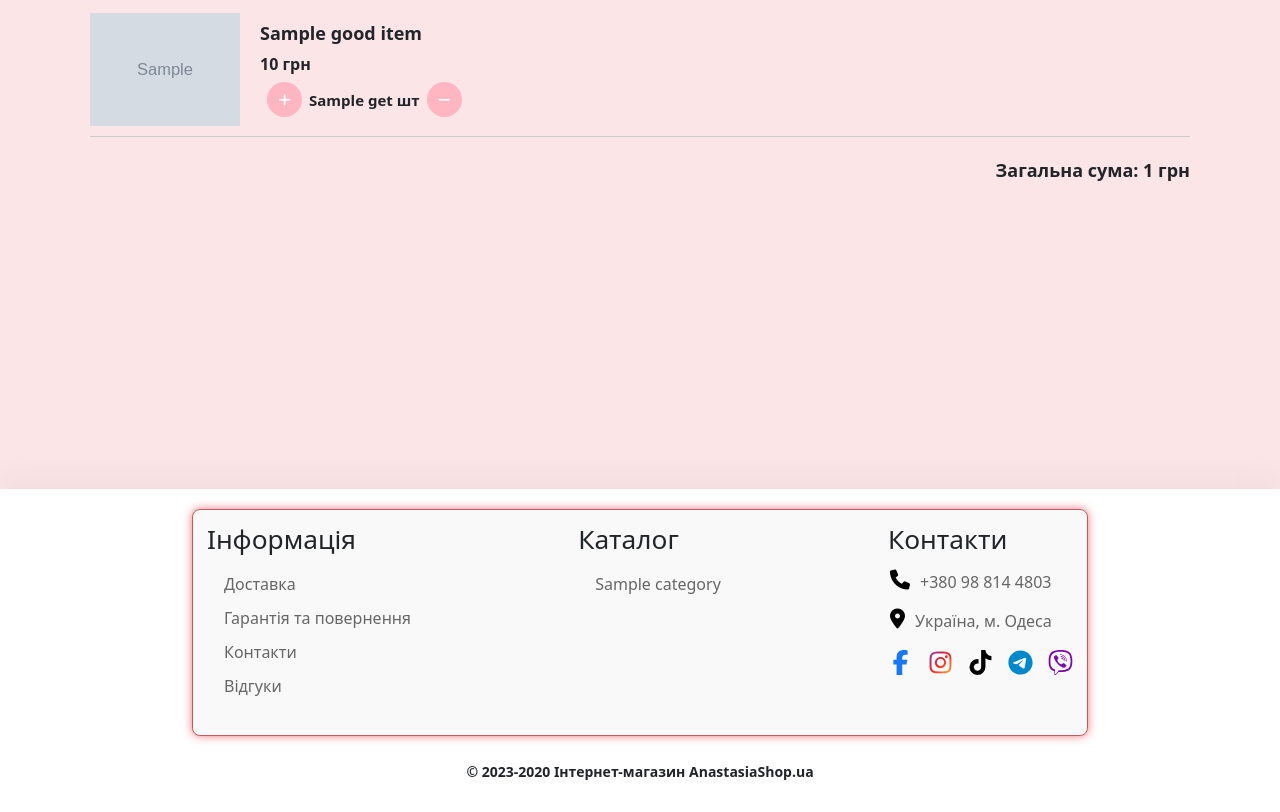
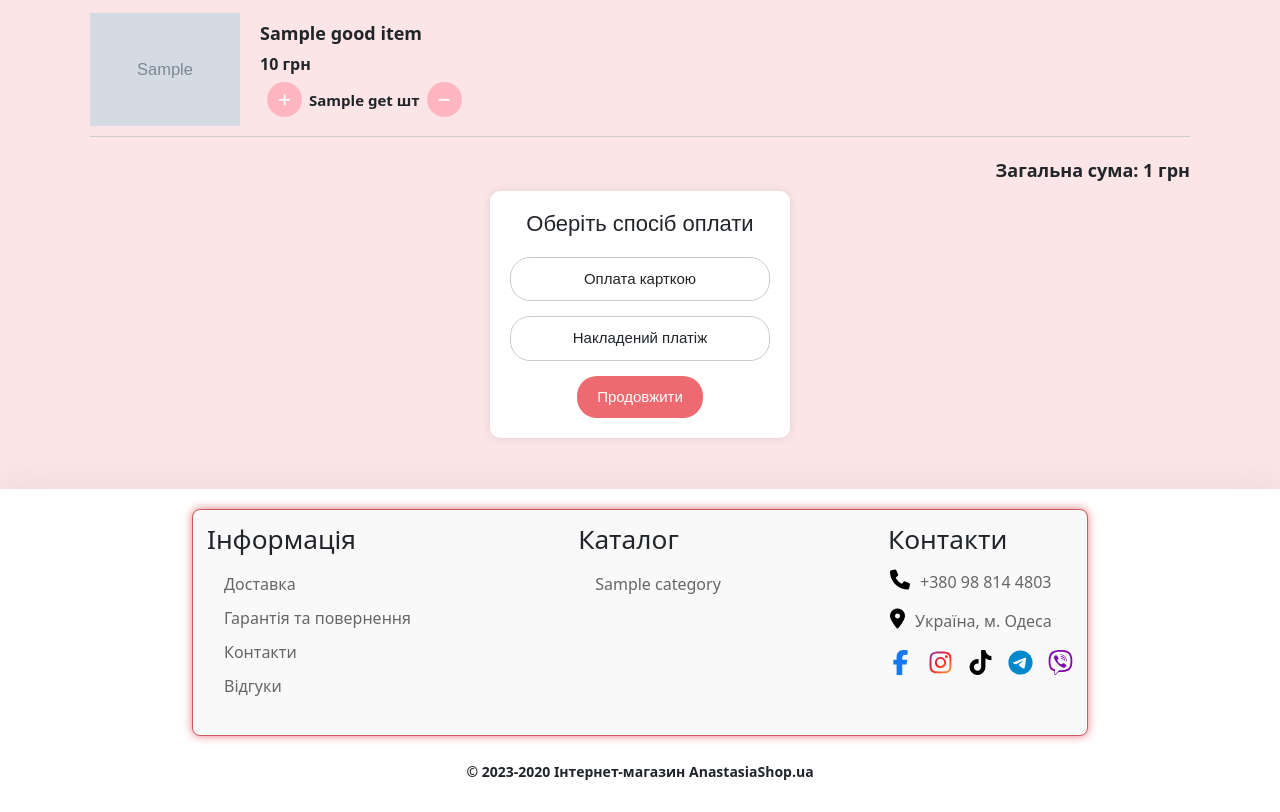
Before and after one commit to GavdzinskyiVeacheslav/Shop, a Python web app: template public/templates/public/shop_cart.html in a window 1280 px wide. Shown: the part 198-1010 px from the top of the page. Run offline with Jinja, Linux system fonts and the light colour scheme; the template is opened without the code that fills it: most values are stand-ins (such as "Sample title", 1, 10 or a date in 2020); grey boxes marked "Sample" are stand-in pictures.

Commit message:
Контактные данные начало

```diff
--- a/public/templates/public/shop_cart.html
+++ b/public/templates/public/shop_cart.html
@@ -2,6 +2,7 @@
 
 {% block specific_header %}
 <script src="/static/js/goods.js" defer></script>
+<script src="/static/js/control.js" defer></script>
 {% endblock specific_header %}
 
 {% block body %}
@@ -12,7 +13,7 @@
     <h2 class="header-shop-cart">Кошик товарів:</h2>
     {% endif %}
     {% for good_item in good_items %}
-    <div id="cart-item_{{good_item.id}}" class="cart-item">
+    <div id="cart-item_{{good_item.id}}" data-good_id={{good_item.id}} class="cart-item">
         <img src="{% if good_item.photos %}/static/{{ good_item.photos[-1].picture }}{% else %}/static/images/default-image.jpg{% endif %}"
                      alt="Нет картинки">
         <div class="cart-item-details">
@@ -29,5 +30,19 @@
     {% if good_items %}
     <div data-total_sum={{total_sum}} class="cart-total">Загальна сума: {{ total_sum }} грн</div>
     {% endif %}
+    <div class="wrapper-payment-options">
+        <div class="payment-options">
+            <h3>Оберіть спосіб оплати</h3>
+            <div class="payment-option">
+                <input type="radio" id="card" name="payment" value="card">
+                <label for="card">Оплата карткою</label>
+            </div>
+            <div class="payment-option">
+                <input type="radio" id="cash-on-delivery" name="payment" value="cash-on-delivery">
+                <label for="cash-on-delivery">Накладений платіж</label>
+            </div>
+            <button class="button-continue" onclick="shipping_data();">Продовжити</button>
+        </div>
+    </div>
 </div>
 {% endblock body %}
--- a/static/css/style.css
+++ b/static/css/style.css
@@ -2290,6 +2290,7 @@ input[type="number"] {
     text-align: right;
     font-size: 18px;
     margin-top: 20px;
+    margin-bottom: 7px;
     font-weight: bold;
 }
 
@@ -2350,3 +2351,105 @@ my_buttons:hover {
 .remove-from-cart:hover {
   background-color: #c95a5f; /* Тёмно-розовый */
 }
+
+/* Способ оплаты radio */
+.wrapper-payment-options {
+    font-family: Arial, sans-serif;
+    margin: 0;
+    padding: 0;
+    display: flex;
+    justify-content: center;
+    align-items: center;
+}
+
+.payment-options {
+    background-color: #fff;
+    padding: 20px;
+    border-radius: 10px;
+    box-shadow: 0 0 10px rgba(0, 0, 0, 0.1);
+    width: 300px;
+    text-align: center;
+}
+
+.payment-options h3 {
+    font-size: 22px;
+    margin-bottom: 20px;
+}
+
+.payment-option {
+    margin-bottom: 15px;
+}
+
+.payment-option input[type="radio"] {
+    display: none;
+}
+
+.payment-option label {
+    display: block;
+    padding: 10px;
+    border: 1px solid #ccc;
+    border-radius: 5px;
+    cursor: pointer;
+    transition: background-color 0.3s;
+    border-radius: 20px; /* Закругление углов */
+}
+
+.payment-option label:hover {
+    background-color: #ffb6c1;
+}
+
+.payment-option input[type="radio"]:checked + label {
+    background-color: #ffb6c1;
+    border-color: #D8005F;
+}
+
+.button-continue {
+    background-color: #ec6a70;
+    color: #fff;
+    border: none;
+    padding: 10px 20px;
+    border-radius: 5px;
+    cursor: pointer;
+    transition: background-color 0.3s;
+    border-radius: 20px; /* Закругление углов */
+}
+
+.button-continue:hover {
+    background-color: #c95a5f;
+}
+
+
+/* Форма приёма данных */
+.wrapper-client-data {
+    font-family: Arial, sans-serif;
+    margin: 0;
+    padding: 0;
+    display: flex;
+    flex-direction: column;
+    justify-content: center;
+    align-items: center;
+}
+
+.client-data-input {
+    margin-bottom: 15px;
+    padding: 10px 20px 10px 40px;
+    border: 1px solid #ccc;
+    border-radius: 20px;
+}
+
+#client-name {
+    width: 320px;
+}
+
+.client-data-button {
+    padding: 10px;
+    color: #fff;
+    background-color: #ec6a70;
+    border: none;
+    border-radius: 20px;
+    cursor: pointer;
+}
+
+.client-data-button:hover {
+    background-color: #c95a5f;
+}
```
Also changed, not shown: public/shop.py (+66 -2 lines), public/templates/public/shipping_data.html (added, +35 -0 lines), static/js/goods.js (+18 -38 lines).
